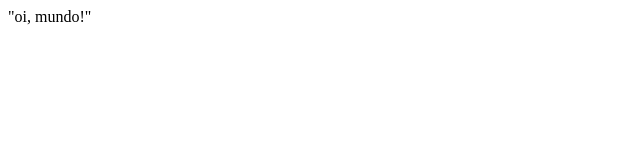
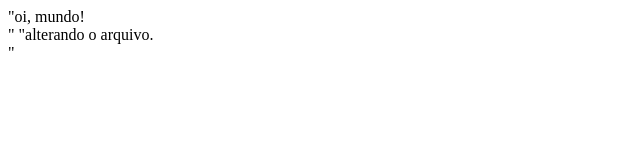
Before and after one commit to AnaKGimenez/gama-no-github, a plain HTML site: page index.html in a window 1280 px wide. Shown: the whole page, without its empty margins (0-640 px from the left). Drawn offline with Linux system fonts and the light colour scheme.

Commit message:
index.html atualizado novamente

```diff
--- a/index.html
+++ b/index.html
@@ -1,4 +1,4 @@
 <html>
-"oi, mundo!"
-
+"oi, mundo!</br>"
+"alterando o arquivo.</br>"
 </html>
```
